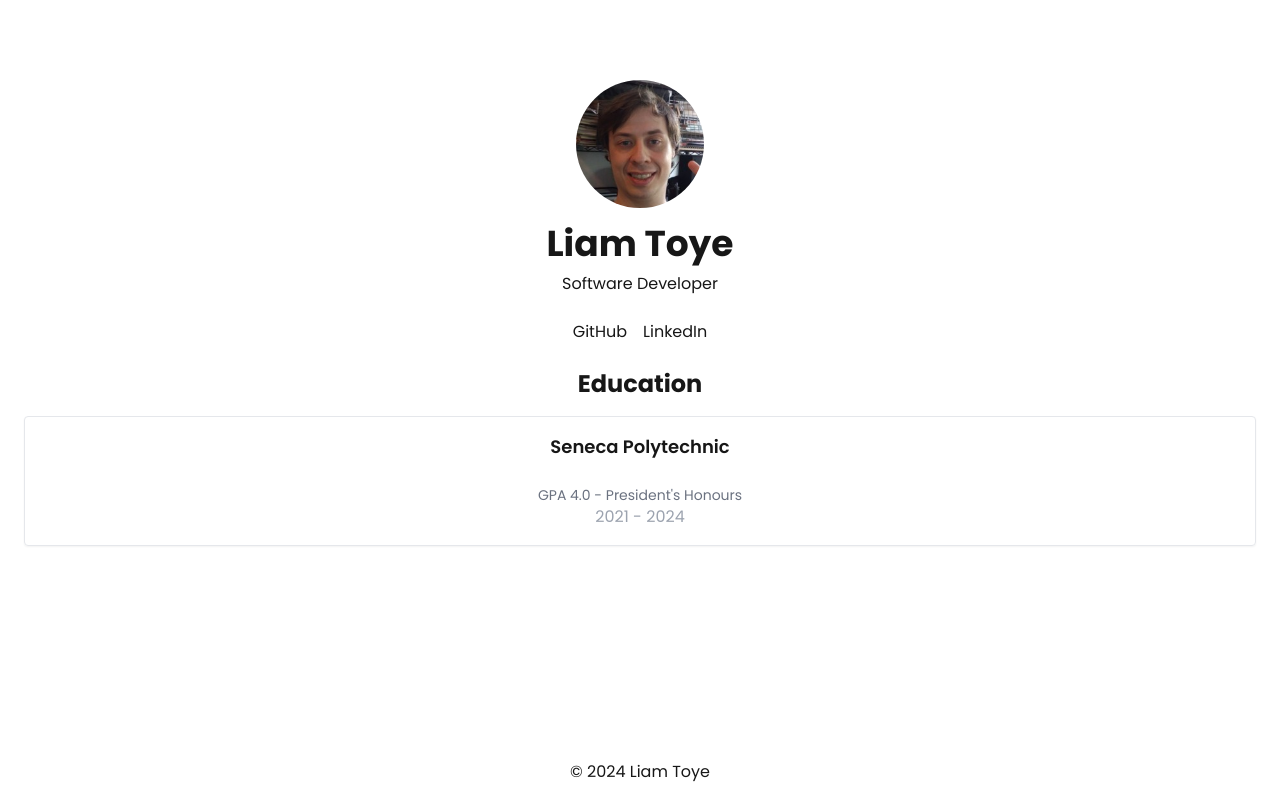
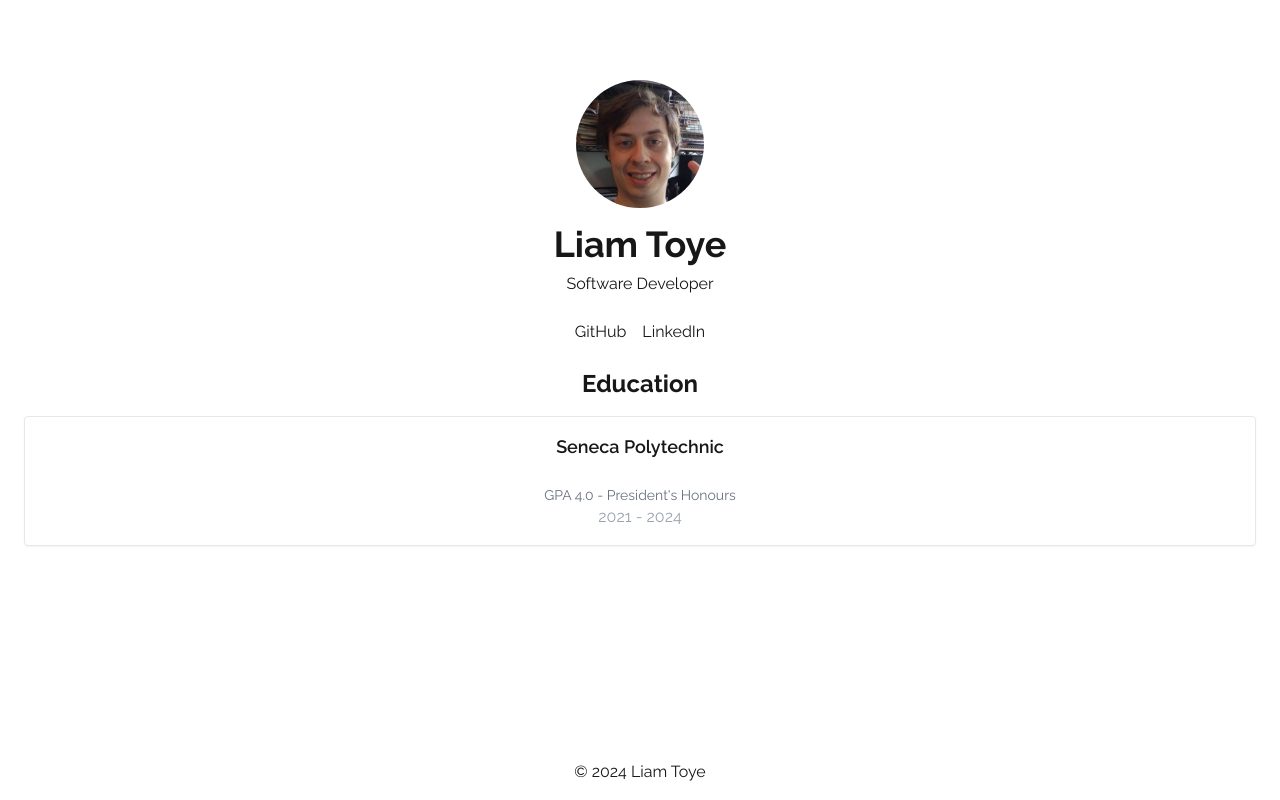
Before and after one commit to lctoye/lctoye.github.io, a Next.js app: page / in a window 1280 px wide. Built offline with nearby package versions, Linux system fonts and the light colour scheme; what tailwind-dracula would draw is missing.

Commit message:
font change to raleway

```diff
--- a/pages/_document.tsx
+++ b/pages/_document.tsx
@@ -6,7 +6,7 @@
       <Head>
         {/* Add the Google Fonts link */}
         <link
-          href="https://fonts.googleapis.com/css2?family=Poppins:wght@100;200;300;400;500;600;700;800;900&display=swap"
+          href="https://fonts.googleapis.com/css2?family=Raleway:wght@100;200;300;400;500;600;700;800;900&display=swap"
           rel="stylesheet"
         />
       </Head>
--- a/styles/globals.css
+++ b/styles/globals.css
@@ -17,5 +17,5 @@
 body {
   color: var(--foreground);
   background: var(--background);
-  font-family: 'Poppins', Arial, Helvetica, sans-serif;
+  font-family: 'Raleway', Arial, Helvetica, sans-serif;
 }
--- a/tailwind.config.ts
+++ b/tailwind.config.ts
@@ -9,7 +9,7 @@
   theme: {
     extend: {
       fontFamily: {
-        sans: ['Poppins', 'sans-serif'], // Override the default 'sans' font
+        sans: ['Raleway', 'sans-serif'], // Override the default 'sans' font
       },
       colors: {
         background: "var(--background)",
```
